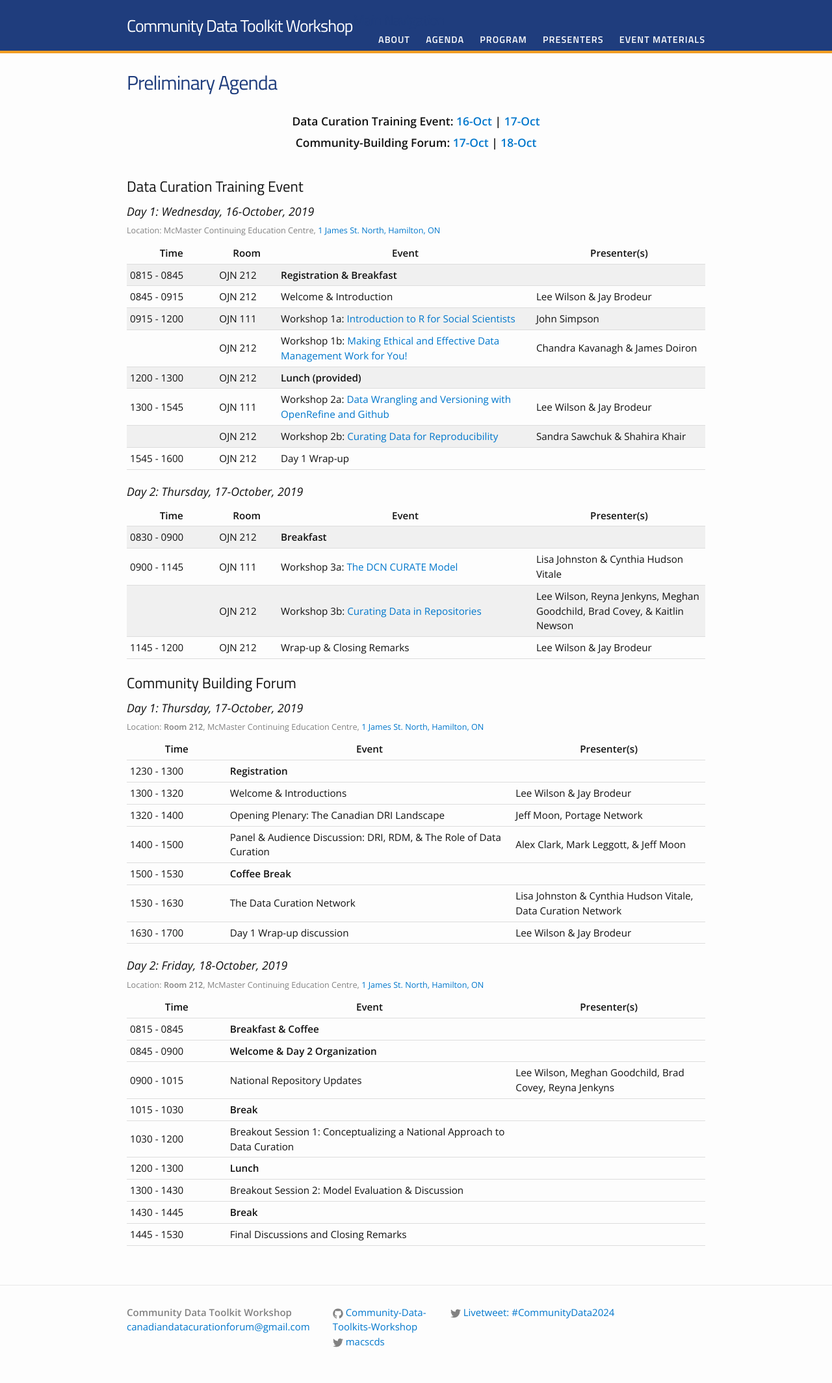
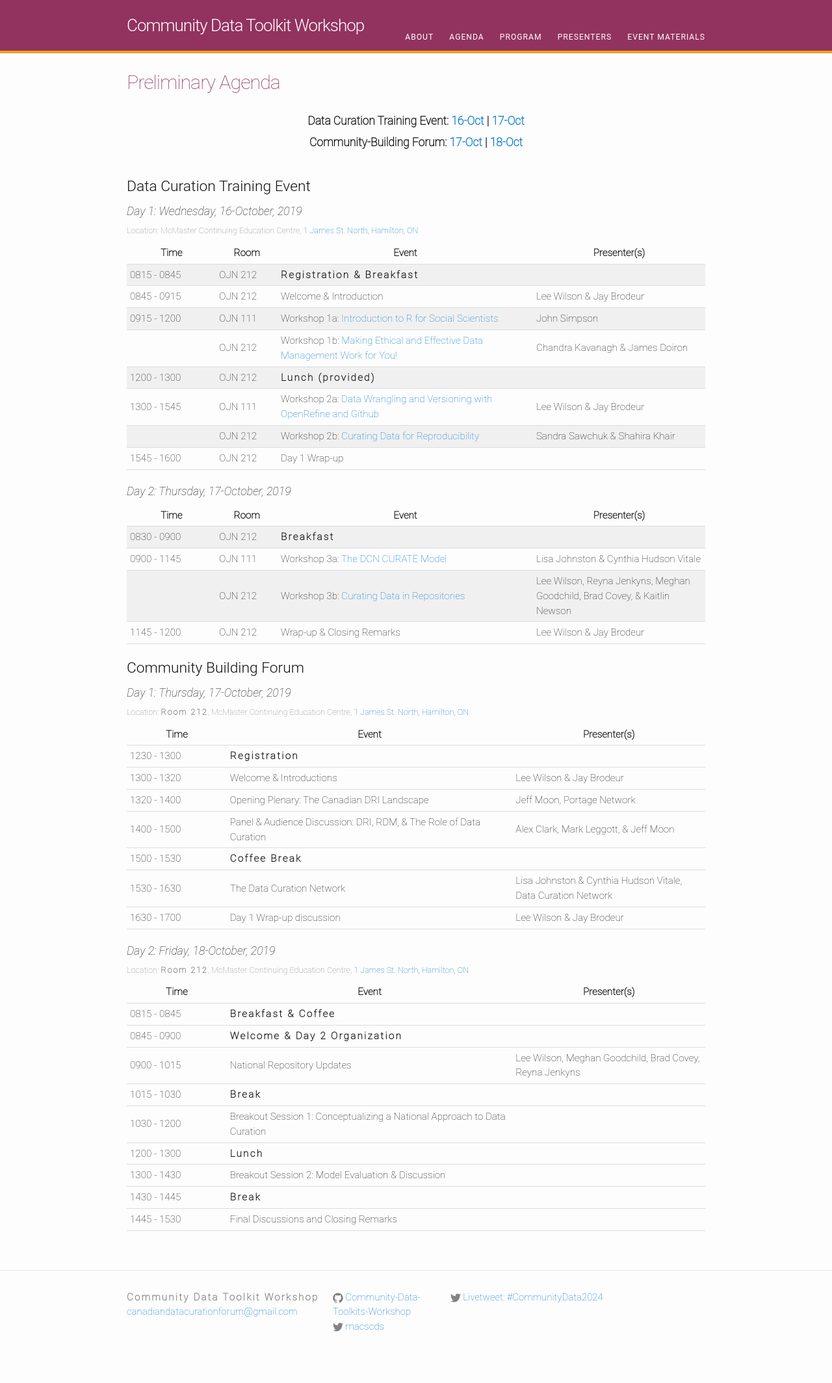
Before and after one commit to Community-Data-Toolkits-Workshop/CDTW, a Jekyll site: the page built from agenda.md, in a window 1280 px wide. Shown: the whole page at 65% size. Built offline with Jekyll 4.4.1, drawn with Linux system fonts in a browser that asks for light colours; after the commit the page ends 2105 px from its top, so only the background shows below that.

Commit message:
Minor css tweaks

```diff
--- a/_sass/_header.scss
+++ b/_sass/_header.scss
@@ -18,8 +18,8 @@
     letter-spacing: -1px;
     margin-bottom: 0;
     float: left;
-    font-weight: 500;
-		font-family: 'Titillium Web', sans-serif;
+    font-weight: 300;
+		font-family: 'Roboto', sans-serif;
     color: #ffffff;
     &,
     &:visited {
@@ -46,15 +46,15 @@
 	text-align: left;
 	float: right;
 	padding-top: 9px;
-	font-size: 95%;
+	font-size: 80%;
 	letter-spacing: 1px;
 	line-height: 1em;
-	font-weight: 600;
+	font-weight: 400;
 	margin: 0;
 	padding: 0;
 	list-style-type: none;
 	text-transform: uppercase;
-		font-family: 'Titillium Web', sans-serif;
+		font-family: 'Roboto', sans-serif;
 
 }
 
--- a/_sass/_layout.scss
+++ b/_sass/_layout.scss
@@ -114,7 +114,7 @@ h1 /* .post-title */ {
 /*    font-size: 42px; */
     letter-spacing: -1px;
     line-height: 1;
-		font-family: 'Titillium Web', sans-serif;
+		font-family: 'Roboto', sans-serif;
 		color: $clemson-blue;
 
     @include media-query($on-laptop) {
@@ -126,8 +126,8 @@ h1 /* .post-title */ {
     margin-bottom: $spacing-unit;
 
     h2 {
-		font-family: 'Titillium Web', sans-serif;
-	font-weight: 500;
+		font-family: 'Roboto', sans-serif;
+	font-weight: 300;
 /*        font-size: 32px; */
 
         @include media-query($on-laptop) {
--- a/css/main.scss
+++ b/css/main.scss
@@ -6,10 +6,14 @@
 
 
 // Our variables
-$base-font-family: 'Open Sans', Helvetica, Arial, sans-serif;
+$base-font-family: 'Roboto Thin', Helvetica, Arial, sans-serif;
 $base-font-size:   .95em;
 $small-font-size:  $base-font-size * 0.875;
 $base-line-height: 1.5;
+b, strong {
+    font-weight: 600;
+    letter-spacing: 0.15em;
+}
 
 $spacing-unit:     30px;
 
@@ -17,7 +21,7 @@ $text-color:       #111;
 $background-color: #fdfdfd;
 $brand-color:      #0077CC;
 // $gameday-sky: #109dc0;
-$clemson-blue:      #1f3d7d;
+$clemson-blue:      #92335f;
 $clemson-orange:    #f29d23;
 
 
```
